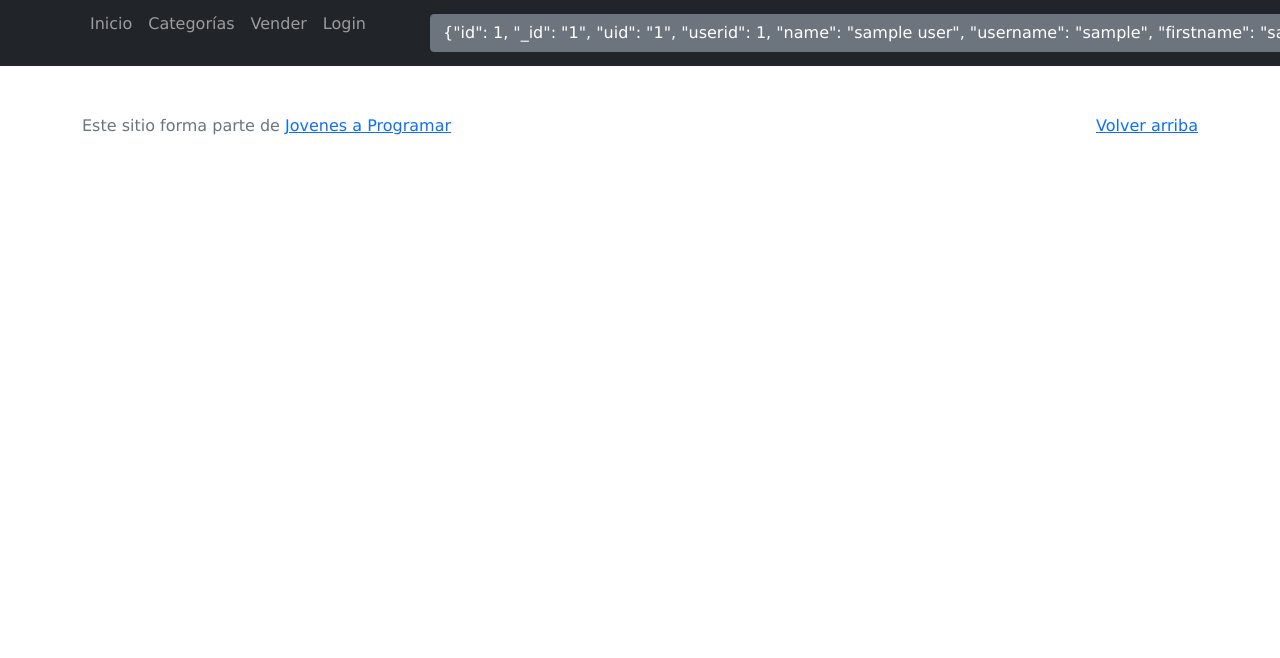
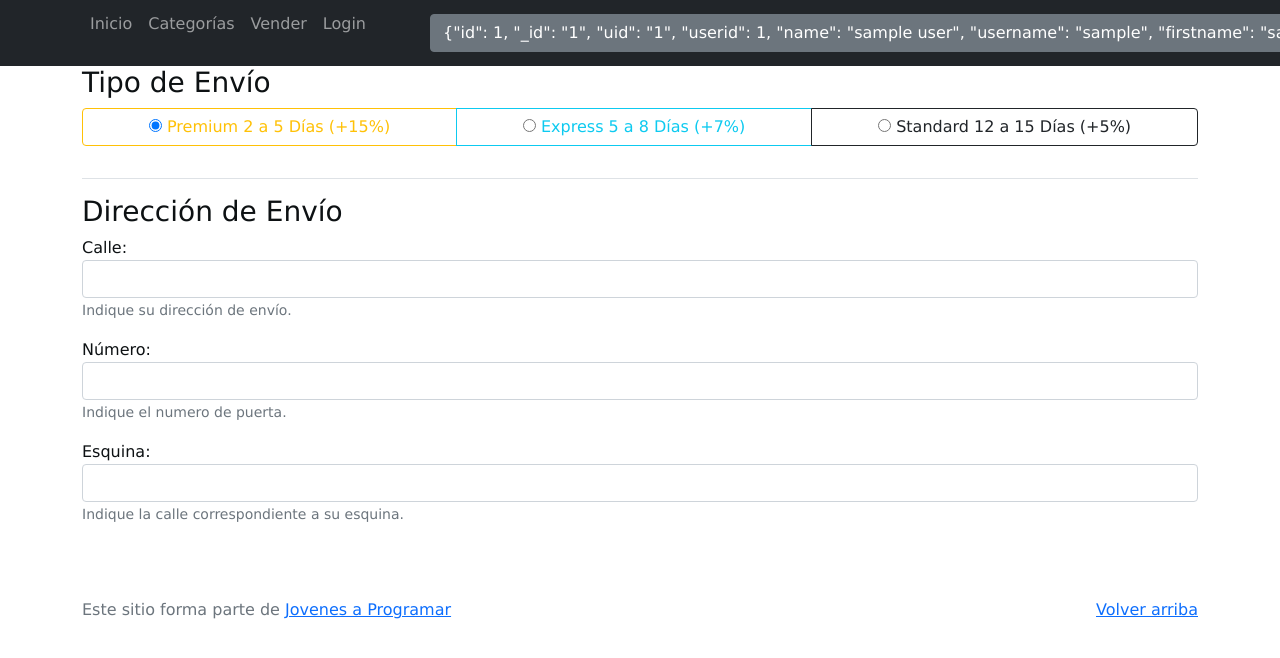
Before and after one commit to d-romero-dev/e-commerce_Jovenes_a_Programar_2023_Final_Project, a plain HTML site: page cart.html in a window 1280 px wide. Shown: the top 658 px of the page. Drawn offline with Linux system fonts and the light colour scheme; some packages are replaced by stand-ins of ours; no server answers; sample sign-in values are in the browser's storage; a script that the page names is missing; some icons are missing.

Commit message:
Add new feature: Tipo de Envio

```diff
--- a/cart.html
+++ b/cart.html
@@ -39,13 +39,66 @@
       </div>
     </div>
   </nav>
+
   <main>
+
     <div class="container" id="carritoContainer">
       <div class="alert alert-danger text-center" role="alert">
         <h4 class="alert-heading">Funcionalidad en desarrollo</h4>
       </div>
     </div>
+
+   <div class="container">
+
+    <h3>Tipo de Envío</h3>
+
+    <div class="btn-group btn-group-toggle d-flex" data-toggle="buttons">
+      <label class="btn btn-outline-warning mb-3 btn-block ">
+        <input type="radio" name="options" id="option1" autocomplete="off" checked> Premium  2 a 5 Días (+15%)
+      </label>
+      <br>
+      <label class="btn btn-outline-info mb-3 btn-block">
+        <input type="radio" name="options" id="option2" autocomplete="off"> Express  5 a 8 Días (+7%)
+      </label>
+      <label class="btn btn-outline-dark mb-3 btn-block">
+        <input type="radio" name="options" id="option3" autocomplete="off"> Standard 12 a 15 Días (+5%)
+      </label>
+    </div>
+
+    <div class="mt-3 border-top border-gray mb-4 border-top border-black">
+      <h3 class="mt-3">Dirección de Envío</h3>
+
+      <form>
+
+        <div class="form-group mb-3">
+          <label for="calle">Calle:</label>
+          <input type="text" class="form-control" id="calle" aria-describedby="description">
+          <small id="description" class="form-text text-muted">Indique su dirección de envío.</small>
+        </div>
+
+        <div class="form-group mb-3">
+          <label for="numero">Número:</label>
+          <input type="text" class="form-control" id="numero" aria-describedby="description">
+          <small id="description" class="form-text text-muted">Indique el numero de puerta.</small>
+        </div>
+
+        <div class="form-group mb-3">
+          <label for="esquina">Esquina:</label>
+          <input type="text" class="form-control" id="esquina" aria-describedby="description">
+          <small id="description" class="form-text text-muted">Indique la calle correspondiente a su esquina.</small>
+        </div>
+
+      </form>
+    </div>
+    </div>
+
+
+
+
+
+
   </main>
+
   <footer class="text-muted">
     <div class="container">
       <p class="float-end">
```
